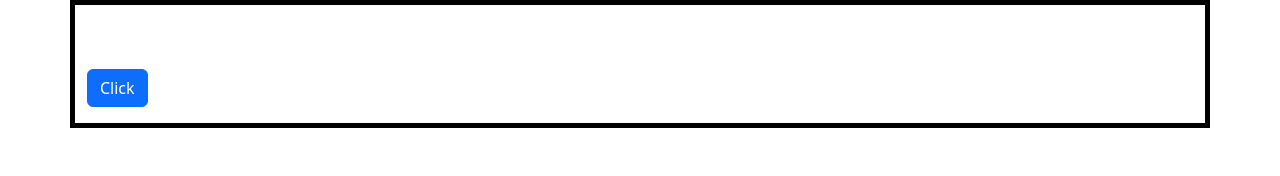
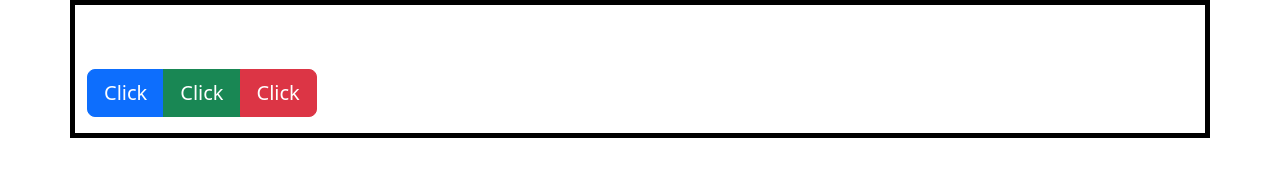
Before and after one commit to RiteshTiwari-2003/bootstrap-css-animation, a plain HTML site: page group-button/index.html in a window 1280 px wide. Drawn offline with nearby package versions, Linux system fonts and the light colour scheme.

Commit message:
thius is my github commit commit

```diff
--- a/group-button/index.html
+++ b/group-button/index.html
@@ -14,8 +14,10 @@
         <h2 class="mt-3 mb-5 text-center"></h2>
         <div class="row">
             <div class="col py-3">
-                <div class="btn-group">
+                <div class="btn-group btn-group-lg">
                     <button type="button" class="btn btn-primary">Click</button>
+                    <button type="button" class="btn btn-success">Click</button>
+                    <button type="button" class="btn btn-danger">Click</button>
                 </div>
 
             </div>
```
